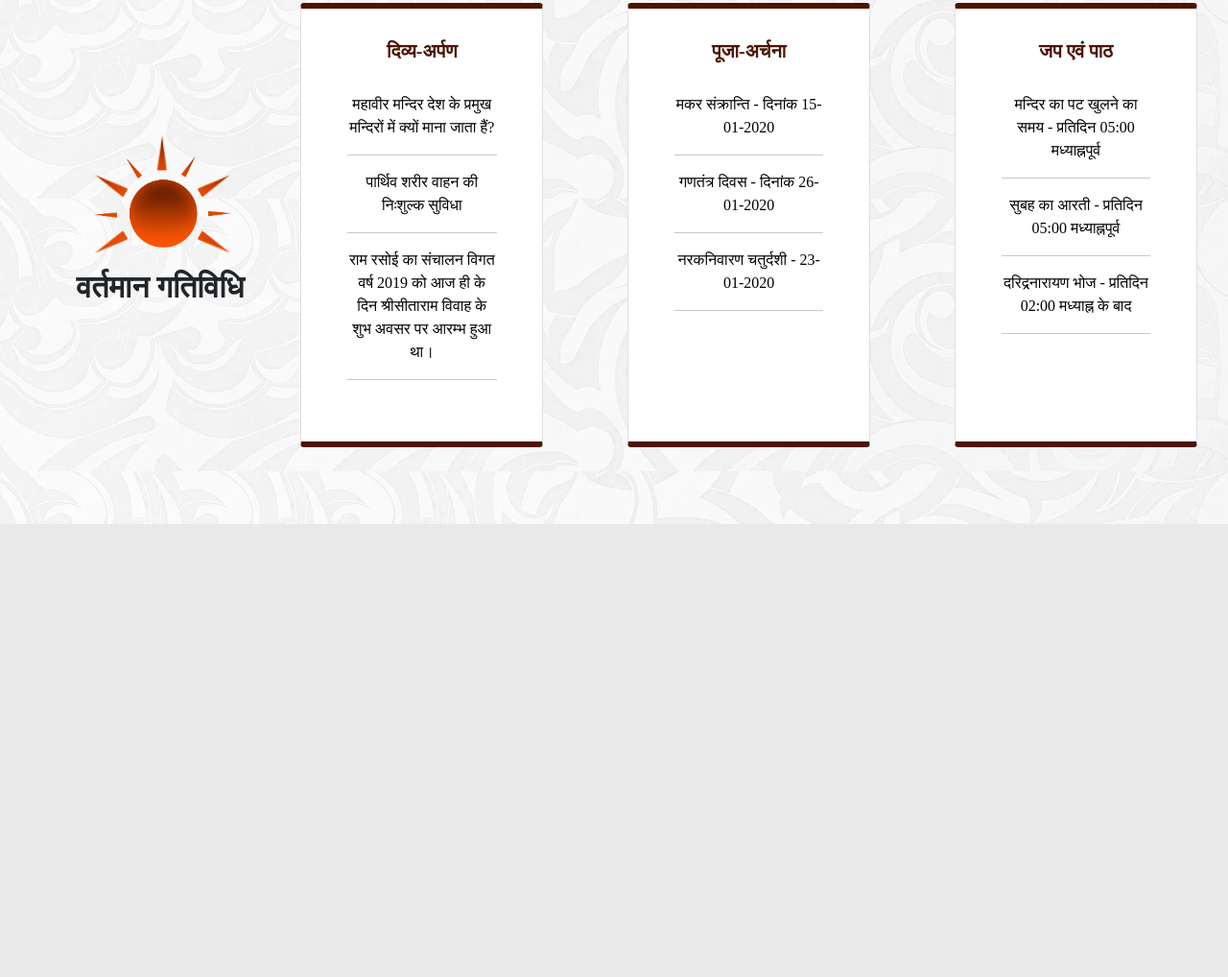
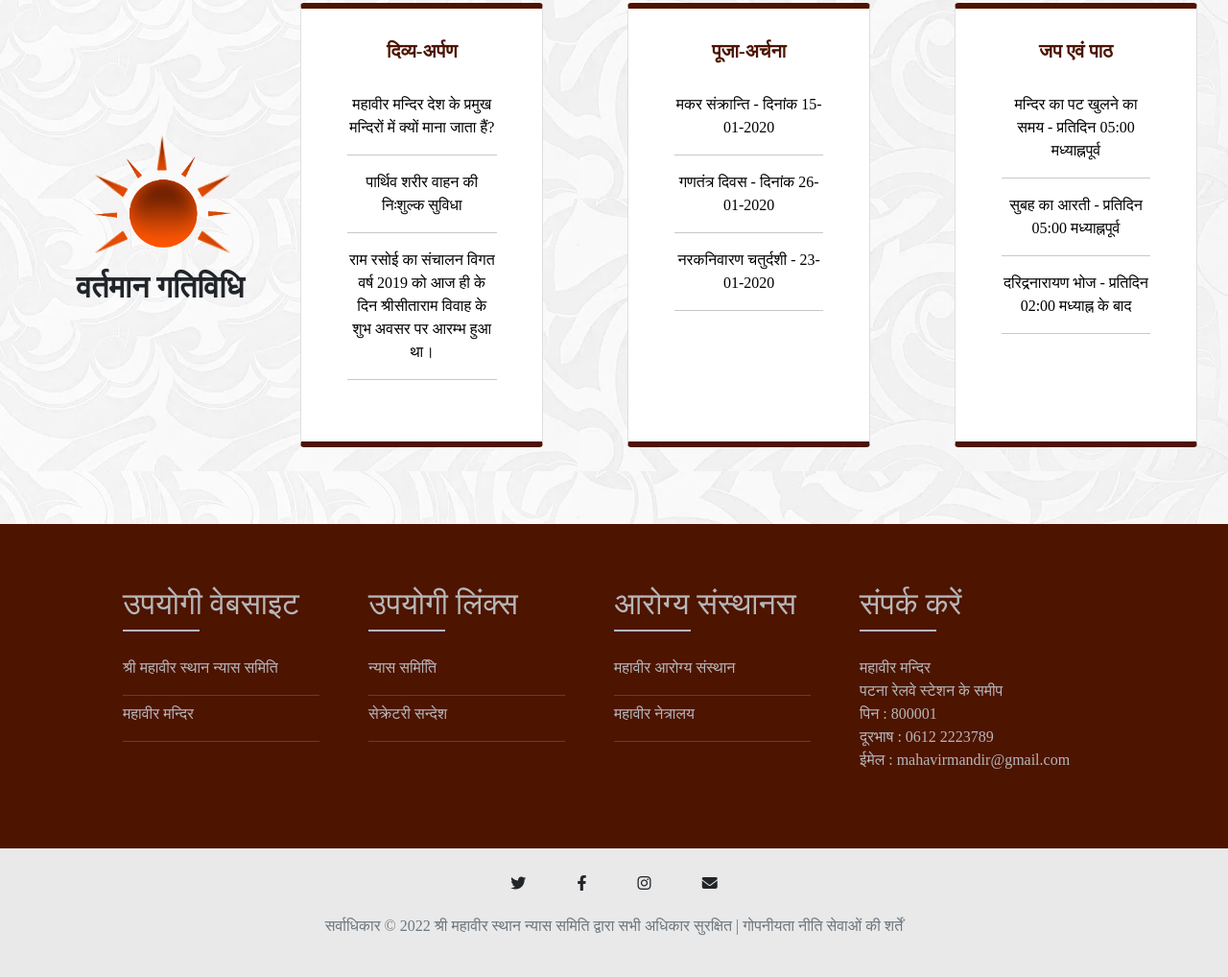
Before and after one commit to AyushKaithwas/temple_website, a plain HTML site: page index.html in a window 1280 px wide. Shown: the part 2347-3365 px from the top of the page at 96% size. Before the commit the page ends 2893 px from the top, so only its background shows below. Drawn offline with nearby package versions, Linux system fonts and the light colour scheme; a web font is replaced by a local one.

Commit message:
Completed footer section

```diff
--- a/index.html
+++ b/index.html
@@ -16,6 +16,10 @@
 
   <!--css-->
   <link rel="stylesheet" href="style.css" />
+
+  <!-- font awesome -->
+  <link rel="stylesheet" href="https://cdnjs.cloudflare.com/ajax/libs/font-awesome/6.1.1/css/all.min.css" integrity="sha512-KfkfwYDsLkIlwQp6LFnl8zNdLGxu9YAA1QvwINks4PhcElQSvqcyVLLD9aMhXd13uQjoXtEKNosOWaZqXgel0g==" crossorigin="anonymous"
+    referrerpolicy="no-referrer" />
 </head>
 
 <body>
@@ -198,7 +202,52 @@
     </div>
   </section>
 
+  <section id="footer-upper">
+    <div class="footer-upper-col1">
+      <h2>उपयोगी वेबसाइट</h2>
+      <hr class="footer-upper-heading-underline">
+      <a href="#"><p>श्री महावीर स्थान न्यास समिति</p></a>
+      <hr class="footer-upper-row-line">
+      <a href="#"><p>महावीर मन्दिर</p></a>
+      <hr class="footer-upper-row-line">
+    </div>
+    <div class="footer-upper-col2">
+      <h2>उपयोगी लिंक्स</h2>
+      <hr class="footer-upper-heading-underline">
+      <a href="#"><p>न्यास समितिि</p></a>
+      <hr class="footer-upper-row-line">
+      <a href="#"><p>सेक्रेटरी सन्देश</p></a>
+      <hr class="footer-upper-row-line">
+    </div>
+    <div class="footer-upper-col3">
+      <h2>आरोग्य संस्थानस</h2>
+      <hr class="footer-upper-heading-underline">
+      <a href="#"><p>महावीर आरोग्य संस्थान</p></a>
+      <hr class="footer-upper-row-line">
+      <a href="#"><p>महावीर नेत्रालय</p></a>
+      <hr class="footer-upper-row-line">
+    </div>
+    <div class="footer-upper-col4">
+      <h2>संपर्क करें</h2>
+      <hr class="footer-upper-heading-underline">
+      <p>महावीर मन्दिर <br>
+      पटना रेलवे स्टेशन के समीप <br>
+      पिन : 800001 <br>
+      दूरभाष : 0612 2223789 <br>
+      ईमेल : mahavirmandir@gmail.com</p>
+      <!-- <a href="#"><p>महावीर नेत्रालय</p></a> -->
+    </div>
+  </section>
 
+  <section id="footer-lower">
+    <footer class="" id="footer">
+      <i class="fa-brands fa-twitter contact-logos"></i>
+      <i class="fa-brands fa-facebook-f contact-logos"></i>
+      <i class="fa-brands fa-instagram contact-logos"></i>
+      <i class="fa-solid fa-envelope contact-logos"></i>
+      <p class="text-secondary">सर्वाधिकार © 2022 श्री महावीर स्थान न्यास समिति द्वारा सभी अधिकार सुरक्षित | गोपनीयता नीति सेवाओं की शर्तें</p>
+    </footer>
+  </section>
 
   <script src="https://cdn.jsdelivr.net/npm/bootstrap@5.0.2/dist/js/bootstrap.bundle.min.js"
     integrity="sha384-MrcW6ZMFYlzcLA8Nl+NtUVF0sA7MsXsP1UyJoMp4YLEuNSfAP+JcXn/tWtIaxVXM"
--- a/style.css
+++ b/style.css
@@ -1,22 +1,22 @@
-*, *::after, *::before{ box-sizing: border-box;}
+*, *::after, *::before {
+  box-sizing: border-box;
+}
 
-html{
+html {
   overflow-x: hidden;
 }
-
 
 body {
   position: static;
   /* overflow-y: scroll; */
   overflow-x: hidden;
   padding: 0;
-  /* margin: 0; */
+  margin: 0;
   width: 100%;
   min-width: 100%;
   font-family: 'Tiro Devanagari Sanskrit', serif;
   text-align: center;
   background-color: #e9e9e9;
-
 }
 
 .head {
@@ -74,65 +74,73 @@ a:hover {
 }
 
 /* Card Section 1 */
-#card-holder{
+#card-holder {
   padding: 6% 125px;
-    background-image:url("bg.png");
+  background-image: url("bg.png");
 }
-.card{
+
+.card {
   margin: 0 2rem;
   padding: 1rem 10% 2rem;
   align-items: center;
-    border-top: 6px solid  #4D1400;
-    border-bottom: 6px solid  #4D1400;
+  border-top: 6px solid #4D1400;
+  border-bottom: 6px solid #4D1400;
 }
-.card-title{
+
+.card-title {
   font-weight: 800;
   color: #4D1400;
   margin-bottom: 2rem;
 }
-.icon-cards{
+
+.icon-cards {
   width: 50%;
 }
 
 /* Video Section */
-#video-section{
+#video-section {
   display: grid;
   grid-template-columns: 1fr 1fr;
   grid-column-gap: 100px;
   padding: 6% 14%;
   background-color: white;
 }
-.video-text{
+
+.video-text {
   /* height: 100px;
   line-height: 100px; */
   margin: auto;
   display: inline;
   text-align: left;
+}
 
-}
-.video-text-heading{
+.video-text-heading {
   font-size: 2rem;
   font-weight: 600;
   border-width: 5px;
 }
-.video-text-underline{
+
+.video-text-underline {
   border-bottom: 6px solid #4d1400;
   width: 12rem;
   opacity: 1;
   margin: 0 0 5% 0;
 }
-.video-text-para{
+
+.video-text-para {
   color: #686868;
 }
-.video-embed{
+
+.video-embed {
   border-radius: 20px;
 }
-.vertical-center{
+
+.vertical-center {
   padding: 70px 0;
 }
 
 /* Donate Button */
-.donate-btn{
+.donate-btn {
   transition: 0.1s;
   display: inline-block;
   background-color: #d14604;
@@ -145,24 +153,25 @@ a:hover {
   /* width: 300px; */
   z-index: 200;
 }
-.donate-txt{
+
+.donate-txt {
   font-size: 2rem;
   padding: 15px 40px 10px 40px;
   margin: 0;
 }
 
-.donate-btn:hover{
+.donate-btn:hover {
   background-color: #ffcece;
   opacity: 1;
 }
 
-.donate-txt:hover{
+.donate-txt:hover {
   color: #d14604;
   font-weight: 600;
 }
 
 /* activities section */
-#activity{
+#activity {
   padding: 5rem 0px;
   background-image: url("Images/floral-bg.png");
 }
@@ -171,28 +180,69 @@ a:hover {
 
 align-items: center
 } */
-.col-activity{
+.col-activity {
   margin: auto;
 }
-.sun-icon-container{
+
+.sun-icon-container {
   padding-left: 6%;
 }
-.sun{
+
+.sun {
   width: 92%;
   padding-left: 33px;
 }
 
-.activity-text{
+.activity-text {
   font-size: 2rem;
   font-weight: 600;
   margin-top: 1rem;
 }
+
 /* .seperator{
   opacity: 1;
   border: 2px solid #b3b3b3;;
  } */
-
- .link-activity{
+.containr a{
   color: black;
   line-height: 1rem;
 }
+.containr a:hover{
+  color: #ff9461;
+}
+/* Footer Section */
+#footer-upper {
+  padding: 5% 10%;
+  display: grid;
+  grid-template-columns: 1fr 1fr 1fr 1fr;
+  background-color: #4d1400;
+  color: #b7b7b7;
+  text-align: left;
+}
+
+#footer-upper a {
+  color: #b7b7b7;
+}
+#footer-upper a:hover {
+  color: #ff9461;
+}
+.footer-upper-heading-underline{
+  border-bottom: 2px solid;
+  width: 5rem;
+  opacity: 1;
+  margin: 0 0 10% 0;
+}
+.footer-upper-row-line{
+  border-bottom: 1px solid;
+  /* opacity: 1; */
+  width: 80%;
+  margin: 0 0 3% 0;
+}
+
+/* Footer Lower */
+#footer-lower{
+  padding: 2%;
+}
+.contact-logos{
+  margin: 0 2% 2%;
+}
```
Lines whose indentation alone changed are shown as unchanged.
